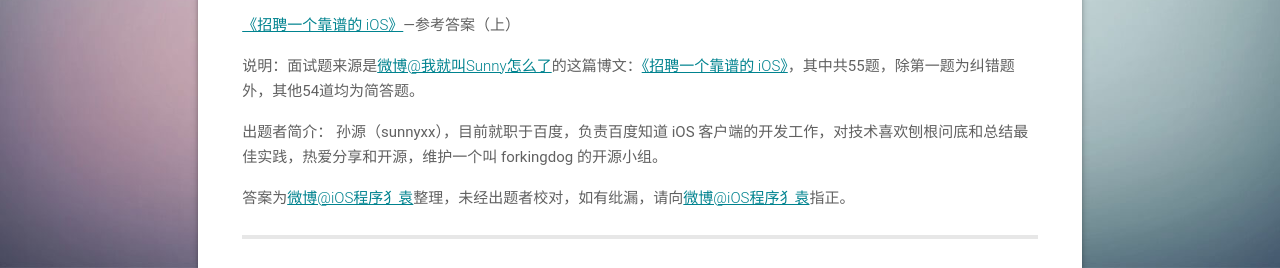
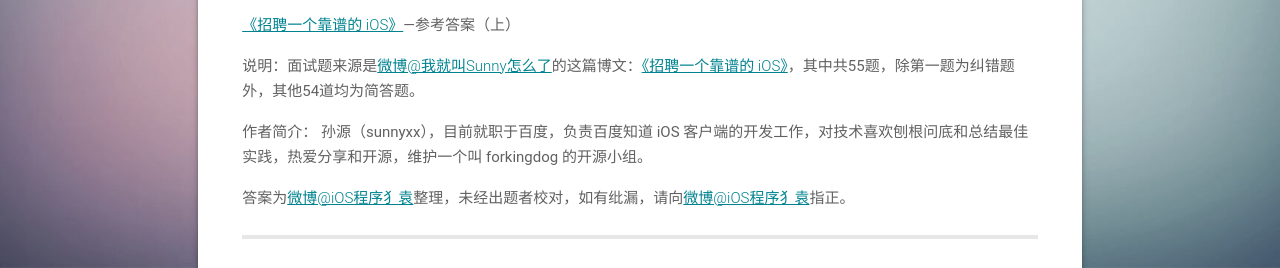
Before and after one commit to CoderSteveJones/CoderSteveJones.github.io, a plain HTML site: page 2017/05/24/《招聘一个靠谱的iOS》面试题参考答案（上）/index.html in a window 1280 px wide. Shown: the part 532-800 px from the top of the page. Drawn offline with Linux system fonts and the light colour scheme.

Commit message:
Site updated: 2017-05-25 09:10:39

```diff
--- a/2017/05/24/《招聘一个靠谱的iOS》面试题参考答案（上）/index.html
+++ b/2017/05/24/《招聘一个靠谱的iOS》面试题参考答案（上）/index.html
@@ -391,7 +391,7 @@
 
         <p><a href="http://blog.sunnyxx.com/2015/07/04/ios-interview/" target="_blank" rel="external">《招聘一个靠谱的 iOS》</a>—参考答案（上）</p>
 <p>说明：面试题来源是<a href="http://weibo.com/u/1364395395" target="_blank" rel="external">微博@我就叫Sunny怎么了</a>的这篇博文：<a href="http://blog.sunnyxx.com/2015/07/04/ios-interview/" target="_blank" rel="external">《招聘一个靠谱的 iOS》</a>，其中共55题，除第一题为纠错题外，其他54道均为简答题。</p>
-<p>出题者简介： 孙源（sunnyxx），目前就职于百度，负责百度知道 iOS 客户端的开发工作，对技术喜欢刨根问底和总结最佳实践，热爱分享和开源，维护一个叫 forkingdog 的开源小组。</p>
+<p>作者简介： 孙源（sunnyxx），目前就职于百度，负责百度知道 iOS 客户端的开发工作，对技术喜欢刨根问底和总结最佳实践，热爱分享和开源，维护一个叫 forkingdog 的开源小组。</p>
 <p>答案为<a href="http://weibo.com/luohanchenyilong/" target="_blank" rel="external">微博@iOS程序犭袁</a>整理，未经出题者校对，如有纰漏，请向<a href="http://weibo.com/luohanchenyilong/" target="_blank" rel="external">微博@iOS程序犭袁</a>指正。</p>
 <hr>
 <h1 id="索引"><a href="#索引" class="headerlink" title="索引"></a>索引</h1><ol>
```
